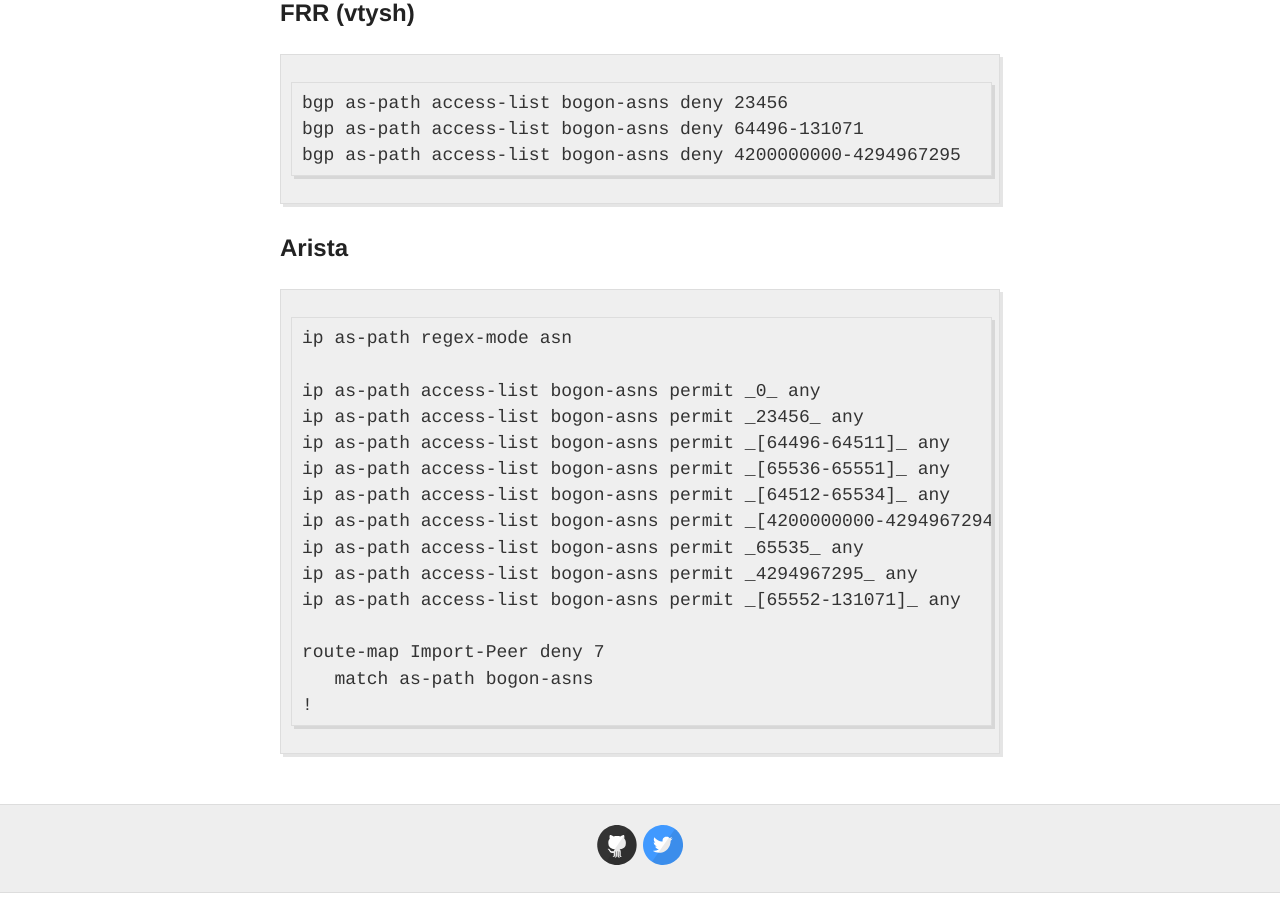
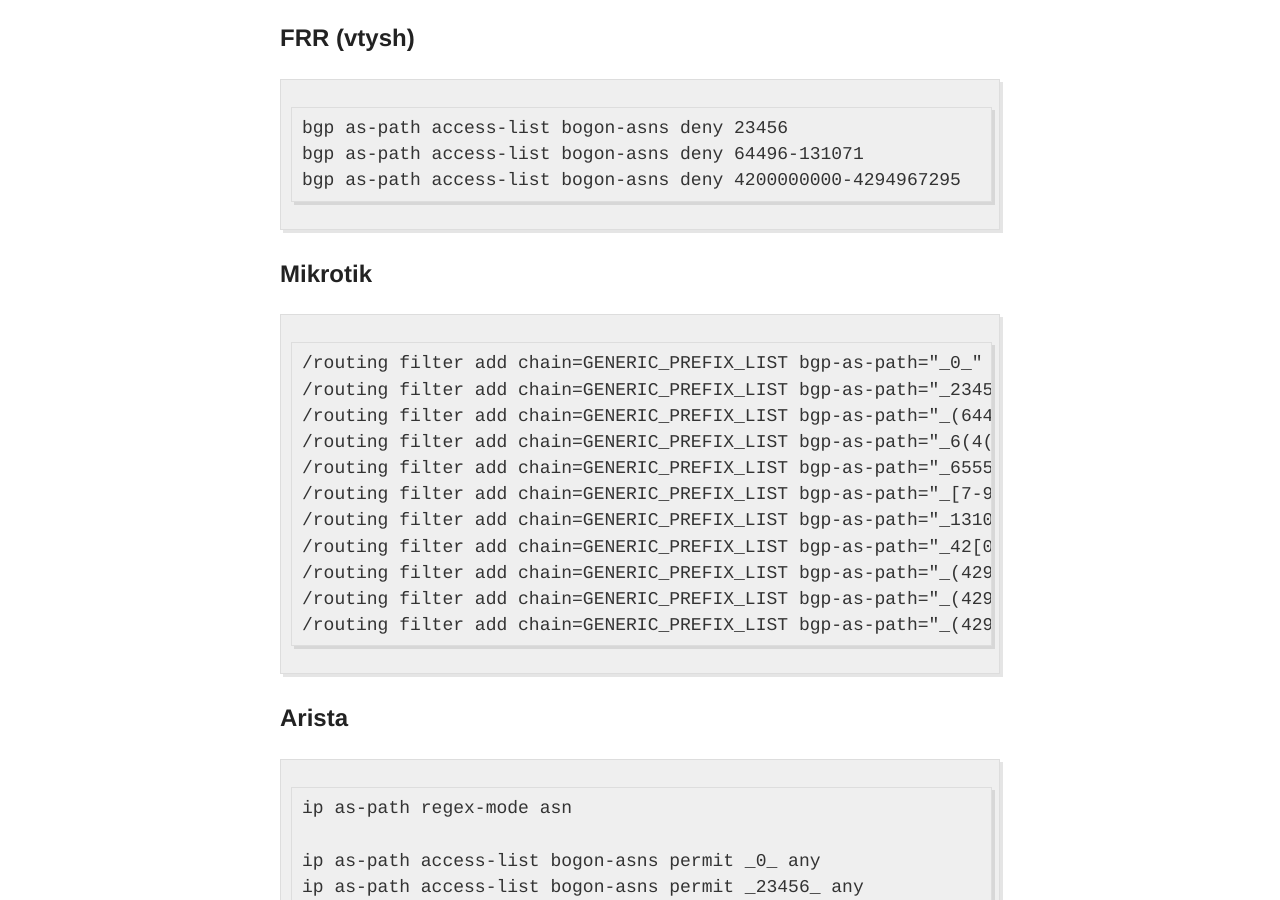
Before and after one commit to NLNOG/bgpfilterguide, a Jekyll site: the page built from guides/bogon_asns.md, in a window 1280 px wide and 900 px high, scrolled down 5543 px. Built offline with Jekyll 4.4.1, drawn with Linux system fonts in a browser that asks for light colours.

Commit message:
adding bogon ASN's for Mikrotik

````diff
--- a/guides/bogon_asns.md
+++ b/guides/bogon_asns.md
@@ -202,6 +202,21 @@
 bgp as-path access-list bogon-asns deny 4200000000-4294967295
 ```
 
+## Mikrotik
+```
+/routing filter add chain=GENERIC_PREFIX_LIST bgp-as-path="_0_" protocol=bgp action=discard comment="RFC 7607"
+/routing filter add chain=GENERIC_PREFIX_LIST bgp-as-path="_23456_" protocol=bgp action=discard comment="RFC 4893 AS_TRANS"
+/routing filter add chain=GENERIC_PREFIX_LIST bgp-as-path="_(6449[6-9])_|_(6450[0-9])_|_(6451[0-1])_|_(6553[6-9])_|_(6554[0-9])_|_(6555[0-1])_" protocol=bgp action=discard comment="RFC 5398 and documentation/example ASNs"
+/routing filter add chain=GENERIC_PREFIX_LIST bgp-as-path="_6(4(5(1[2-9]|[2-9][0-9])|[6-9][0-9][0-9])|5([0-4][0-9][0-9]|5([0-2][0-9]|3[0-5])))_" protocol=bgp action=discard comment="RFC 6996 Private ASNs"
+/routing filter add chain=GENERIC_PREFIX_LIST bgp-as-path="_6555[2-9]_|_655[6-9][0-9]_|_65[6-9][0-9][0-9]_|_6[6-9][0-9][0-9][0-9]_" protocol=bgp action=discard comment="RFC IANA reserved ASNs"
+/routing filter add chain=GENERIC_PREFIX_LIST bgp-as-path="_[7-9][0-9][0-9][0-9][0-9]_|_1[0-2][0-9][0-9][0-9][0-9]_|_130[0-9][0-9][0-9]_" protocol=bgp action=discard comment="RFC IANA reserved ASNs"
+/routing filter add chain=GENERIC_PREFIX_LIST bgp-as-path="_1310[0-6][0-9]_|_13107[0-1]_" protocol=bgp action=discard comment="RFC IANA reserved ASNs"
+/routing filter add chain=GENERIC_PREFIX_LIST bgp-as-path="_42[0-8][0-9][0-9][0-9][0-9][0-9][0-9][0-9]_" protocol=bgp action=discard comment="RFC 6996 Private ASNs"
+/routing filter add chain=GENERIC_PREFIX_LIST bgp-as-path="_(429[0-3][0-9][0-9][0-9][0-9][0-9][0-9])_|_(4294[0-8][0-9][0-9][0-9][0-9][0-9])_" protocol=bgp action=discard comment="RFC 6996 Private ASNs"
+/routing filter add chain=GENERIC_PREFIX_LIST bgp-as-path="_(42949[0-5][0-9][0-9][0-9][0-9])_|_(429496[0-6][0-9][0-9][0-9])_" protocol=bgp action=discard comment="RFC 6996 Private ASNs"
+/routing filter add chain=GENERIC_PREFIX_LIST bgp-as-path="_(4294967[0-1][0-9][0-9])_|_(42949672[0-8][0-9])_|_(429496729[0-4])_" protocol=bgp action=discard comment="RFC 6996 Private ASNs"
+```
+
 
 ## Arista
 
````
